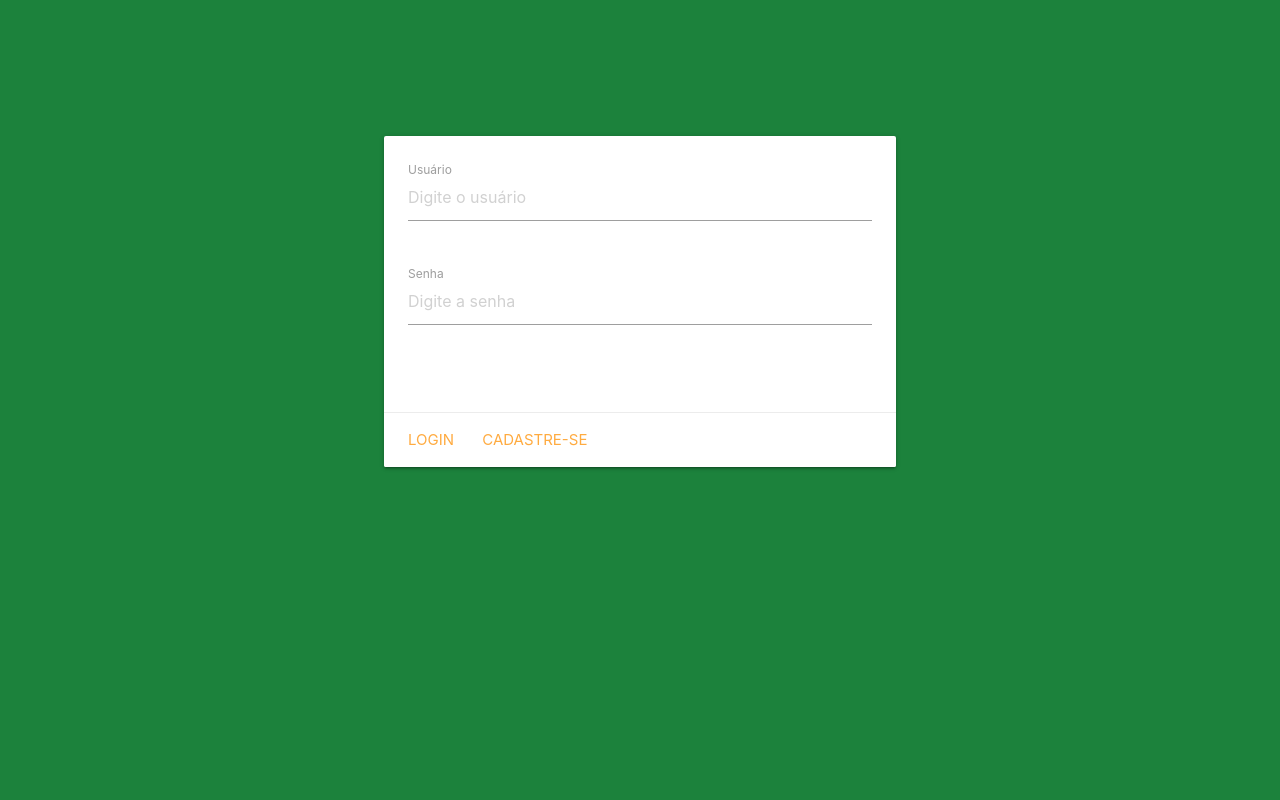
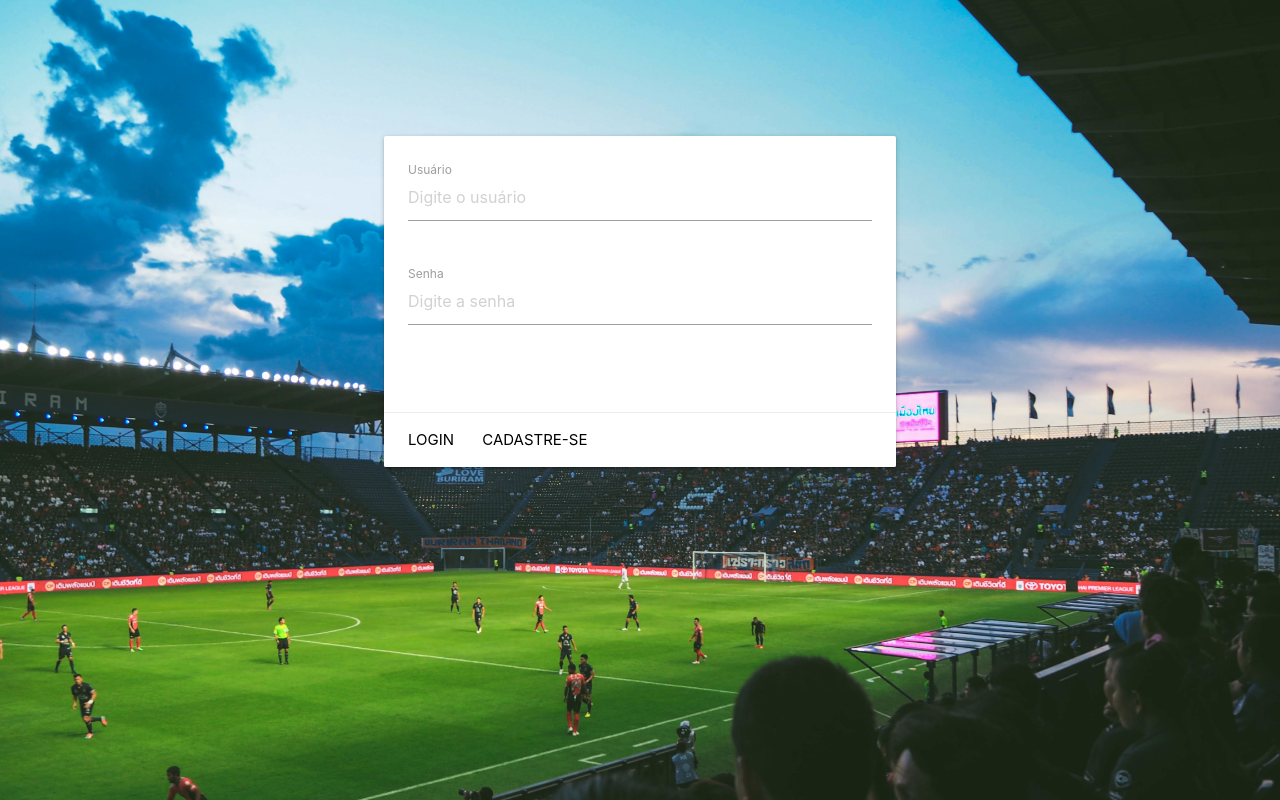
Before and after one commit to fguimaraess/Sis-Atleta-v2, a website: page public/index.html in a window 1280 px wide. Drawn offline with nearby package versions, Linux system fonts and the light colour scheme.

Commit message:
Imagem no background login
Coloquei a imagem no background do logn

```diff
--- a/public/css/main.css
+++ b/public/css/main.css
@@ -1,5 +1,6 @@
 body{
-  background-color: #1c823c;
+  background: url("../img/campo-futebol.jpg") no-repeat fixed;
+  background-size: cover;
 }
 
 .login-card{
--- a/public/index.html
+++ b/public/index.html
@@ -42,8 +42,8 @@
 
         </div>
         <div class="card-action">
-            <a href="#">Login</a>
-            <a href="#">Cadastre-se</a>
+            <a href="#" class="black-text">Login</a>
+            <a href="#" class="black-text">Cadastre-se</a>
         </div>
       </div>
     </div>
```
Also changed, not shown: public/img/campo-futebol.jpg (added).
